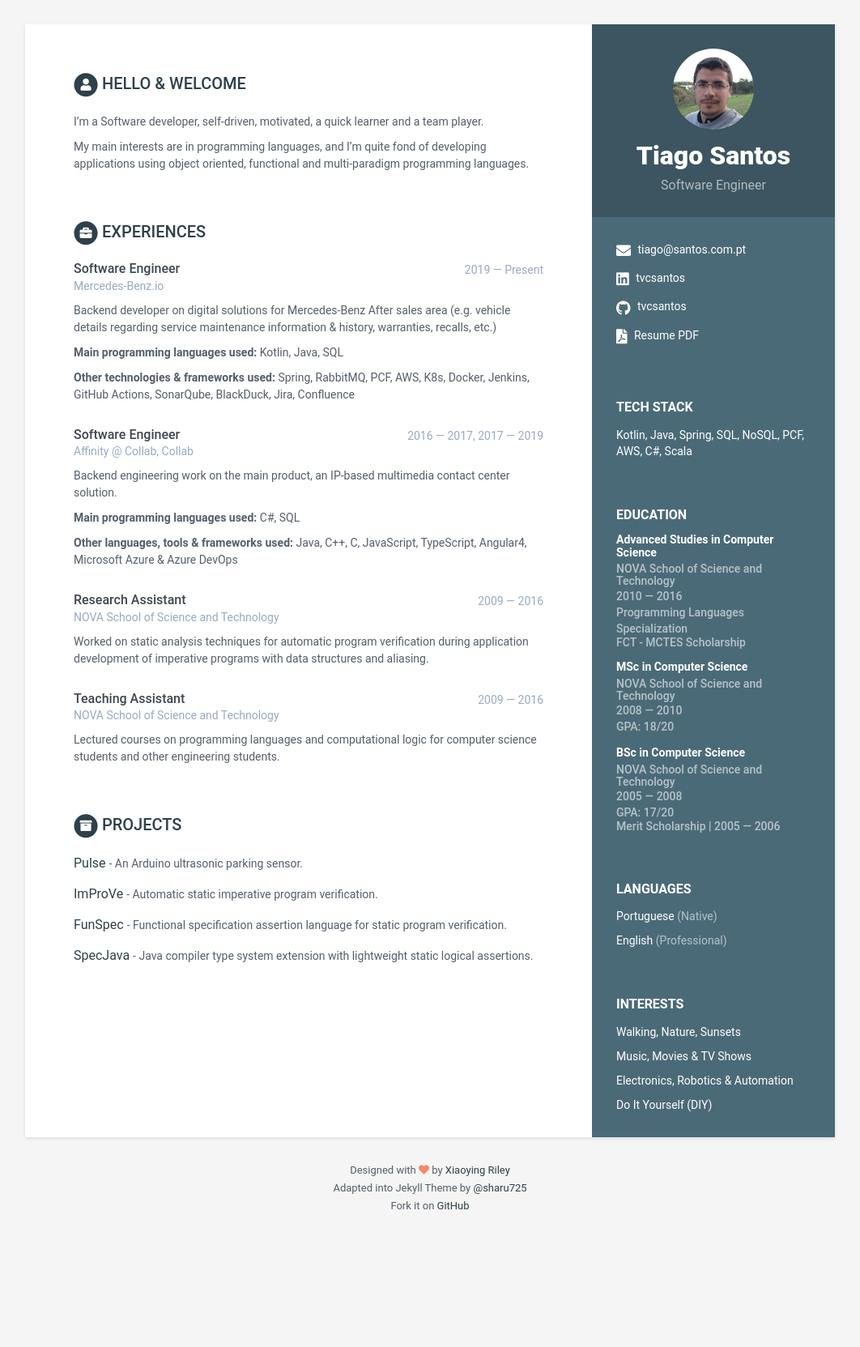
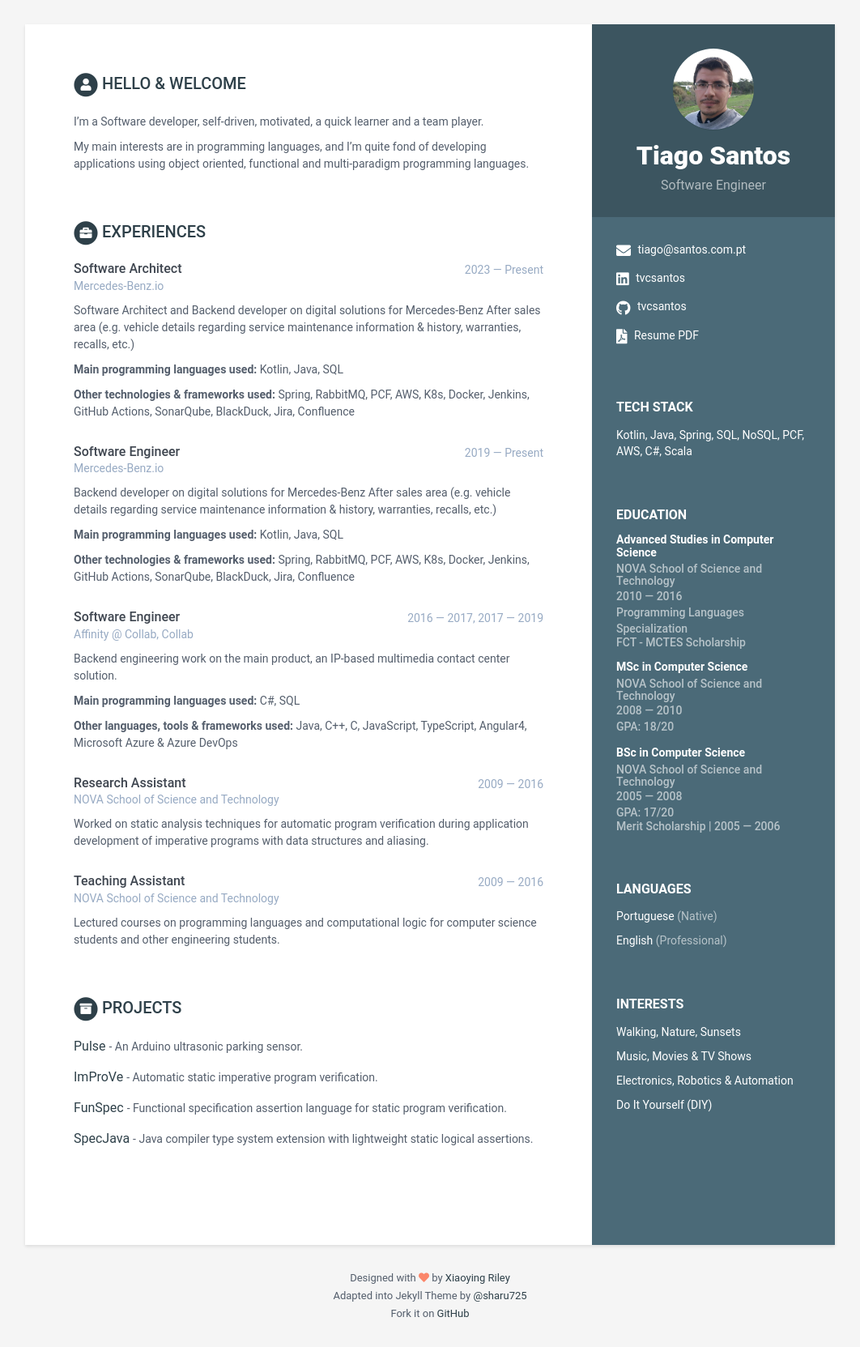
Before and after one commit to tvcsantos/tvcsantos.github.io, a Jekyll site: the page built from index.html, in a window 1280 px wide. Shown: the whole page at 81% size, without its empty margins (109-1171 px from the left). Built offline with Jekyll 4.4.1, drawn with Linux system fonts in a browser that asks for light colours; before the commit the page ends 1529 px from its top, so only the background shows below that.

Commit message:
docs: add new experience

```diff
--- a/_config.yml
+++ b/_config.yml
@@ -2,7 +2,7 @@
 
 # Site Settings
 title: Tiago Santos' Resume
-url: 'http://tvcsantos.github.io'
+url: 'https://tvcsantos.github.io'
 
 #change it according to your repository name
 # disabling since we are using a custom domain
--- a/_data/data.yml
+++ b/_data/data.yml
@@ -81,6 +81,19 @@ education:
         GPA: 17/20
       award: Merit Scholarship | 2005 &mdash; 2006
 experiences:
+    - role: Software Architect
+      time: 2023 &mdash; Present
+      company: Mercedes-Benz.io
+      details: |
+        Software Architect and Backend developer on digital solutions for
+        Mercedes-Benz After sales area (e.g. vehicle details regarding service
+        maintenance information & history, warranties, recalls, etc.)
+
+        **Main programming languages used:** Kotlin, Java, SQL
+
+        **Other technologies & frameworks used:** Spring, RabbitMQ, PCF, AWS,
+        K8s, Docker, Jenkins, GitHub Actions, SonarQube, BlackDuck, Jira,
+        Confluence
     - role: Software Engineer
       time: 2019 &mdash; Present
       company: Mercedes-Benz.io
```
